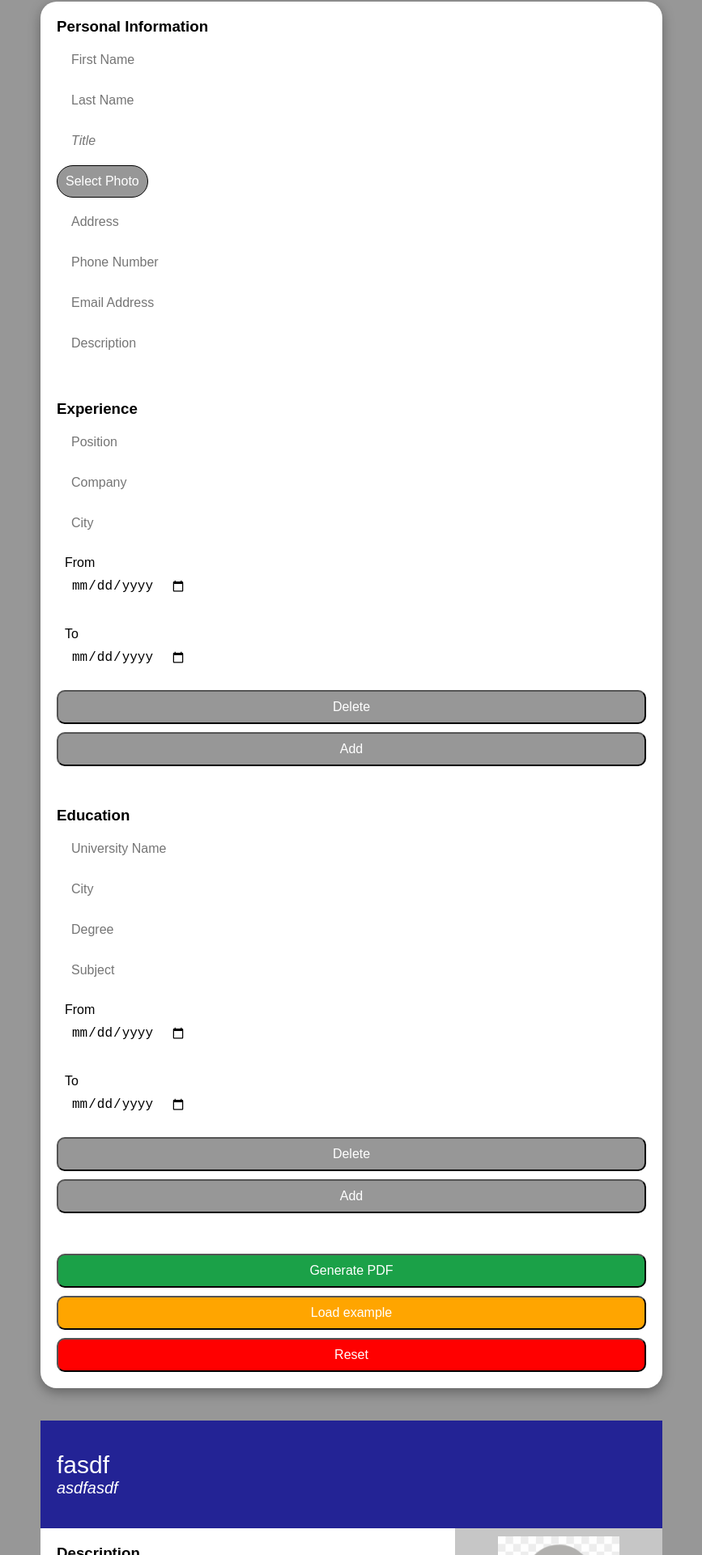
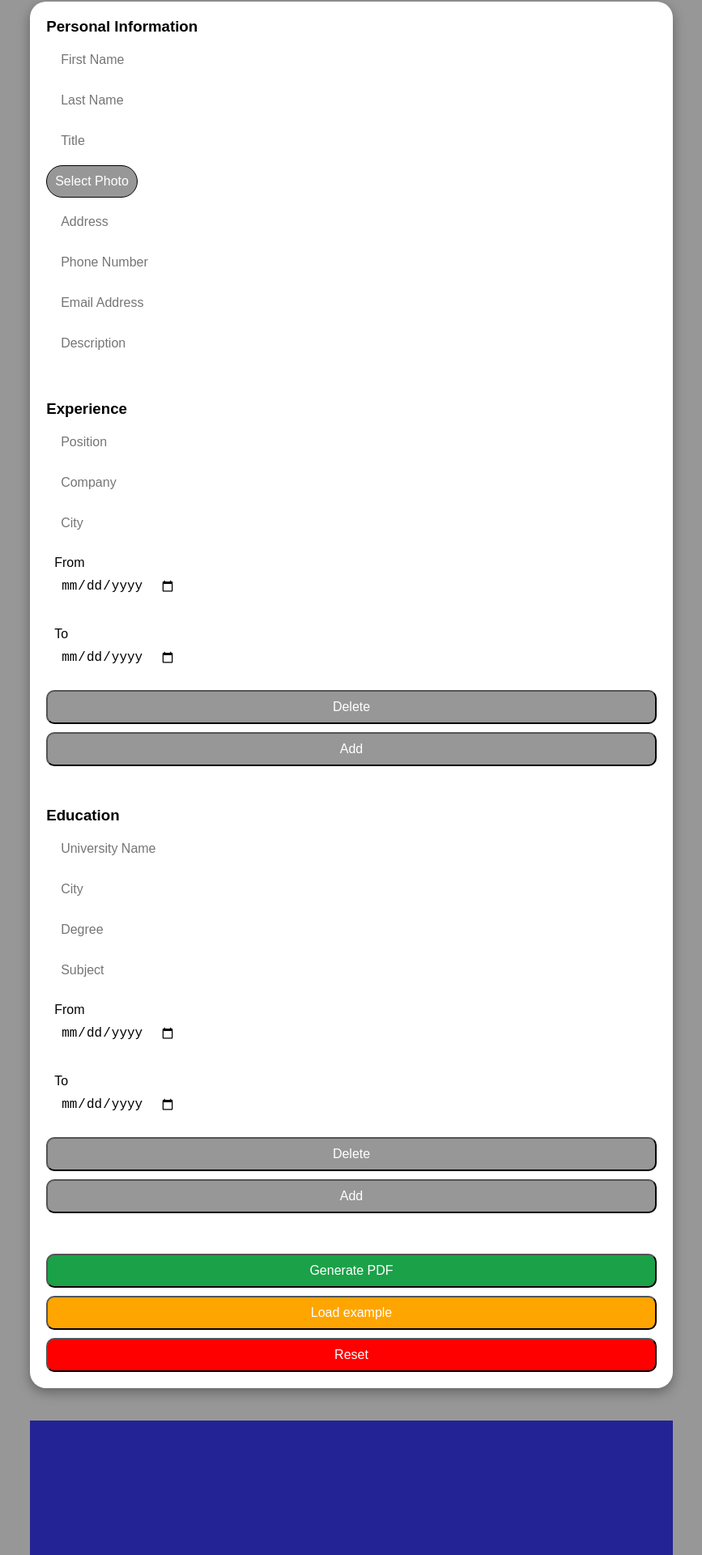
Before and after one commit to Jarrett0203/cv-project, a React (Create React App) app: page / in a window 1280 px wide. Shown: the part 139-2059 px from the top of the page at 81% size, without its empty margins (206-1073 px from the left). Built offline with nearby package versions, Linux system fonts and the light colour scheme.

Commit message:
finished

```diff
--- a/package.json
+++ b/package.json
@@ -9,6 +9,7 @@
     "react": "^18.2.0",
     "react-dom": "^18.2.0",
     "react-scripts": "5.0.1",
+    "react-to-print": "^2.14.10",
     "web-vitals": "^2.1.4"
   },
   "scripts": {
--- a/src/App.js
+++ b/src/App.js
@@ -1,14 +1,153 @@
+import React, { useState, useRef } from "react";
 import "./styles/App.css";
 import Header from "./components/Header";
 import Input from "./components/Input";
 import Resume from "./components/Resume";
+import emptyCV from "./components/EmptyCV";
+import exampleCV from "./components/ExampleCV";
+import { v4 as uuidv4 } from "uuid";
 
 function App() {
+  const [cv, setCv] = useState(emptyCV);
+
+  const handleChangePersonal = (e) => {
+    const { name, value, type } = e.target;
+    if (type === "file") {
+      handleChangeFile(e);
+    }
+
+    setCv((prevState) => ({
+      ...prevState,
+      personalInfo: {
+        ...prevState.personalInfo,
+        [name]: value,
+      },
+    }));
+  };
+
+  const handleChangeFile = (e) => {
+    const { name } = e.target;
+    const file = e.target.files[0];
+    if (!file) return;
+
+    const reader = new FileReader();
+    reader.onload = () => {
+      setCv((prevState) => ({
+        ...prevState,
+        personalInfo: {
+          ...prevState.personalInfo,
+          [name]: reader.result,
+        },
+      }));
+    };
+  };
+
+  const handleChangeExperience = (e, id) => {
+    const { name, value } = e.target;
+
+    setCv((prevState) => {
+      const newExperience = prevState.experience.map((expItem) => {
+        if (expItem.id === id) return { ...expItem, [name]: value };
+        return expItem;
+      });
+      return { ...prevState, experience: [...newExperience] };
+    });
+  };
+
+  const handleAddExperience = () => {
+    setCv((prevState) => ({
+      ...prevState,
+      experience: [
+        ...prevState.experience,
+        {
+          id: uuidv4(),
+          position: "",
+          company: "",
+          city: "",
+          from: "",
+          to: "",
+        },
+      ],
+    }));
+  };
+
+  const handleDeleteExperience = (id) => {
+    setCv((prevState) => {
+      const newExperience = prevState.experience.filter(
+        (experienceItem) => experienceItem.id !== id
+      );
+      return { ...prevState, experience: [...newExperience] };
+    });
+  };
+
+  const handleChangeEducation = (e, id) => {
+    const { name, value } = e.target;
+
+    setCv((prevState) => {
+      const newEducation = prevState.education.map((educationItem) => {
+        if (educationItem.id === id) {
+          return { ...educationItem, [name]: value };
+        }
+        return educationItem;
+      });
+      return { ...prevState, education: [...newEducation] };
+    });
+  };
+
+  const handleAddEducation = () => {
+    setCv((prevState) => ({
+      ...prevState,
+      education: [
+        ...prevState.education,
+        {
+          id: uuidv4(),
+          universityName: "",
+          city: "",
+          degree: "",
+          subject: "",
+          from: "",
+          to: "",
+        },
+      ],
+    }));
+  };
+
+  const handleDeleteEducation = (id) => {
+    setCv((prevState) => {
+      const newEducation = prevState.education.filter(
+        (educationItem) => educationItem.id !== id
+      );
+      return { ...prevState, education: [...newEducation] };
+    });
+  };
+
+  function handleLoadExample() {
+    setCv(exampleCV);
+  }
+
+  const handleReset = () => {
+    setCv(emptyCV);
+  };
+
+  const componentRef = useRef();
+
   return (
     <div className="App">
       <Header />
-      <Input />
-      <Resume />
+      <Input
+        cv={cv}
+        onChangePersonal={handleChangePersonal}
+        onChangeExperience={handleChangeExperience}
+        onAddExperience={handleAddExperience}
+        onDeleteExperience={handleDeleteExperience}
+        onChangeEducation={handleChangeEducation}
+        onAddEducation={handleAddEducation}
+        onDeleteEducation={handleDeleteEducation}
+        onLoadExample={handleLoadExample}
+        onReset={handleReset}
+        ref={componentRef}
+      />
+      <Resume cv={cv} ref={componentRef} />
     </div>
   );
 }
--- /dev/null
+++ b/src/components/EmptyCV.js
@@ -0,0 +1,38 @@
+import { v4 as uuidv4 } from "uuid";
+import emptyAvatar from "../images/defaultProfile.png";
+
+const emptyCV = {
+  personalInfo: {
+    firstName: "",
+    lastName: "",
+    title: "",
+    photo: emptyAvatar,
+    address: "",
+    number: "",
+    email: "",
+    description: "",
+  },
+  experience: [
+    {
+      id: uuidv4(),
+      position: "",
+      company: "",
+      city: "",
+      from: "",
+      to: "",
+    },
+  ],
+  education: [
+    {
+      id: uuidv4(),
+      universityName: "",
+      city: "",
+      degree: "",
+      subject: "",
+      from: "",
+      to: "",
+    },
+  ],
+};
+
+export default emptyCV;
--- /dev/null
+++ b/src/components/ExampleCV.js
@@ -0,0 +1,81 @@
+import { v4 as uuidv4 } from 'uuid'
+import examplePhoto from '../images/examplePhoto.jpg'
+
+const exampleCV = {
+  personalInfo: {
+    firstName: 'John',
+    lastName: 'Doe',
+    title: 'Senior Web Developer',
+    photo: examplePhoto,
+    address: 'Example Street 10',
+    number: '123456789',
+    email: 'john.doe@gmail.com',
+    description:
+      'Lorem ipsum dolor sit amet, consectetur adipiscing elit. Vestibulum tempus imperdiet nisl sed vestibulum. Donec gravida, nulla eget blandit fermentum, mauris nisi rutrum libero, ac pharetra erat est sit amet tellus. Quisque fermentum dolor a interdum fermentum. Maecenas vehicula ac ipsum nec gravida. Integer quis porta turpis. Aenean et metus.',
+  },
+  experience: [
+    {
+      id: uuidv4(),
+      position: 'Senior Web Developer',
+      company: 'Facebook Inc.',
+      city: 'Menlo Park',
+      from: '2015',
+      to: 'Present',
+    },
+    {
+      id: uuidv4(),
+      position: 'Junior Web Developer',
+      company: 'Tesla Inc.',
+      city: 'Palo Alto',
+      from: '2012',
+      to: '2015',
+    },
+    {
+      id: uuidv4(),
+      position: 'UI / UX Designer',
+      company: 'Google LLC',
+      city: 'Mountain View',
+      from: '2010',
+      to: '2012',
+    },
+    {
+      id: uuidv4(),
+      position: 'Position',
+      company: 'Company name',
+      city: 'City name',
+      from: 'From',
+      to: 'To',
+    },
+  ],
+  education: [
+    {
+      id: uuidv4(),
+      universityName: 'University of Technology',
+      city: 'Oklahoma',
+      degree: 'Master',
+      subject: 'Science',
+      from: '2008',
+      to: '2010',
+    },
+    {
+      id: uuidv4(),
+      universityName: 'University of Design Art',
+      city: 'New York',
+      degree: 'Bachelor',
+      subject: 'Visual Art',
+      from: '2005',
+      to: '2008',
+    },
+    {
+      id: uuidv4(),
+      universityName: 'University name',
+      city: 'City name',
+      degree: '',
+      subject: '',
+      from: 'From',
+      to: 'To',
+    },
+  ],
+}
+
+export default exampleCV
--- a/src/components/Input.js
+++ b/src/components/Input.js
@@ -1,19 +1,35 @@
-import React from "react";
+import React, { forwardRef } from "react";
 import "./../styles/Input.css";
 import PersonalInfo from "./PersonalInfo";
 import Experience from "./Experience";
 import Education from "./Education";
 import Utils from "./Utils";
 
-const Input = () => {
+const Input = forwardRef(({
+  cv,
+  onChangePersonal,
+  onChangeExperience,
+  onAddExperience,
+  onDeleteExperience,
+  onChangeEducation,
+  onAddEducation,
+  onDeleteEducation,
+  onLoadExample,
+  onReset
+}, ref) => {
+  console.log(cv);
   return (
-    <form action="POST" className="inputDetails">
-      <PersonalInfo />
+    <div action="#" className="inputDetails">
+      <PersonalInfo personalInfo = {cv.personalInfo} onChangePersonal={onChangePersonal}/>
       <Experience />
       <Education />
-      <Utils />
-    </form>
+      <Utils
+        onLoadExample={onLoadExample}
+        onReset={onReset}
+        ref={ref}
+      />
+    </div>
   );
-};
+});
 
 export default Input;
--- a/src/components/PersonalInfo.js
+++ b/src/components/PersonalInfo.js
@@ -1,23 +1,73 @@
 import React from "react";
 import "./../styles/PersonalInfo.css";
 
-const PersonalInfo = () => {
+const PersonalInfo = ({ personalInfo, onChangePersonal }) => {
   return (
     <div className="personalInfo">
       <h3>Personal Information</h3>
-            <input type="text" className="firstName" placeholder="First Name" />
-            <input type="text" className="lastName" placeholder="Last Name"/>
-            <input type="text" className="title" placeholder="Title" />
+      <input
+        type="text"
+        className="firstName"
+        placeholder="First Name"
+        onChange={(e) => onChangePersonal(e)}
+        value={personalInfo.firstName}
+      />
+      <input
+        type="text"
+        className="lastName"
+        placeholder="Last Name"
+        onChange={(e) => onChangePersonal(e)}
+        value={personalInfo.lastName}
+      />
+      <input
+        type="text"
+        className="titleName"
+        placeholder="Title"
+        onChange={(e) => onChangePersonal(e)}
+        value={personalInfo.title}
+      />
       <label className="photoPrompt">
         Select Photo
-                <input type="file" className = "hidden" name="Photo" id="photoInput" accept=".png, .jpg, .jpeg" />
+        <input
+          type="file"
+          className="hidden"
+          name="Photo"
+          id="photoInput"
+          accept=".png, .jpg, .jpeg"
+          onChange={(e) => onChangePersonal(e)}
+        />
       </label>
-            <input type="text" className="address" placeholder="Address" />
-            <input type="tel" className="number" placeholder="Phone Number" pattern="[0-9]{8}"/>
-            <input type="text" className="email" placeholder="Email Address" />
-            <input type="text" className="description" placeholder="Description"/>
+      <input
+        type="text"
+        className="address"
+        placeholder="Address"
+        onChange={(e) => onChangePersonal(e)}
+        value={personalInfo.address}
+      />
+      <input
+        type="tel"
+        className="number"
+        placeholder="Phone Number"
+        pattern="[0-9]{8}"
+        onChange={(e) => onChangePersonal(e)}
+        value={personalInfo.number}
+      />
+      <input
+        type="text"
+        className="email"
+        placeholder="Email Address"
+        onChange={(e) => onChangePersonal(e)}
+        value={personalInfo.address}
+      />
+      <input
+        type="text"
+        className="description"
+        placeholder="Description"
+        onChange={(e) => onChangePersonal(e)}
+        value={personalInfo.description}
+      />
     </div>
   );
-}
+};
 
-export default PersonalInfo
+export default PersonalInfo;
--- a/src/components/Resume.js
+++ b/src/components/Resume.js
@@ -1,17 +1,19 @@
-import React from "react";
+import React, { forwardRef } from "react";
 import ".././styles/Resume.css";
 
-const Resume = () => {
+const Resume = forwardRef((cv, ref) => {
+  const {firstName, lastName, title, photo, address, number, email, description} = cv.cv.personalInfo;
+  const education = cv.cv.education;
   return (
-    <div className="resume">
+    <div className="resume" ref={ref}>
       <header className="resumeHeader">
-        <p className="name">fasdf</p>
-        <p className="title">asdfasdf</p>
+        <p className="name">{firstName} {lastName}</p>
+        <p className="title">{title}</p>
       </header>
       <div className="main">
         <div className="description">
           <h3>Description</h3>
-          <p className="descriptionText"></p>
+          <p className="descriptionText">{description}</p>
         </div>
         <div className="experience">
           <h3>Experience</h3>
@@ -21,18 +23,18 @@ const Resume = () => {
         </div>
       </div>
       <div className="personalDetails">
-        <img src={require("../images/defaultProfile.png")} alt="Profile" className="profileImage" />
+        <img src={photo} alt="Profile" className="profileImage" />
         <div className="detailsSection">
           <h4>Address</h4>
-          <p className="address"></p>
+          <p className="address">{address}</p>
           <h4>Phone Number</h4>
-          <p className="number"></p>
+          <p className="number">{number}</p>
           <h4>Email</h4>
-          <p className="email"></p>
+          <p className="email">{email}</p>
         </div>
       </div>
     </div>
   );
-};
+});
 
 export default Resume;
--- a/src/styles/Form.css
+++ b/src/styles/Form.css
@@ -25,6 +25,7 @@ input[type="date"] {
   height: 2.5em;
   padding: 0.5rem;
   border: none;
+  cursor: pointer;
 }
 
 button {
--- a/src/styles/Input.css
+++ b/src/styles/Input.css
@@ -3,7 +3,7 @@
 .inputDetails {
   display: flex;
   flex-direction: column;
-  width: 60vw;
+  width: 210mm;
   margin: 5vh auto;
   background: var(--white);
   border-radius: 20px;
--- a/src/styles/PersonalInfo.css
+++ b/src/styles/PersonalInfo.css
@@ -17,7 +17,7 @@ label {
   color: white;
 }
 
-label:hover {
+.photoPrompt:hover {
   background: var(--lightgrey);
   color: black;
 }
--- a/src/styles/Resume.css
+++ b/src/styles/Resume.css
@@ -2,8 +2,8 @@
 
 .resume {
   display: grid;
-  width: 60vw;
-  height: 100vh;
+  width: 210mm;
+  height: 297mm;
   background: var(--white);
   margin: 0 auto;
   grid-template-columns: 2fr 1fr;
```
Also changed, not shown: src/components/Utils.js (+14 -6 lines), src/images/examplePhoto.jpg (added), 1 other file (tests, documents, lock files or other folders). Lines whose indentation alone changed are shown as unchanged.
